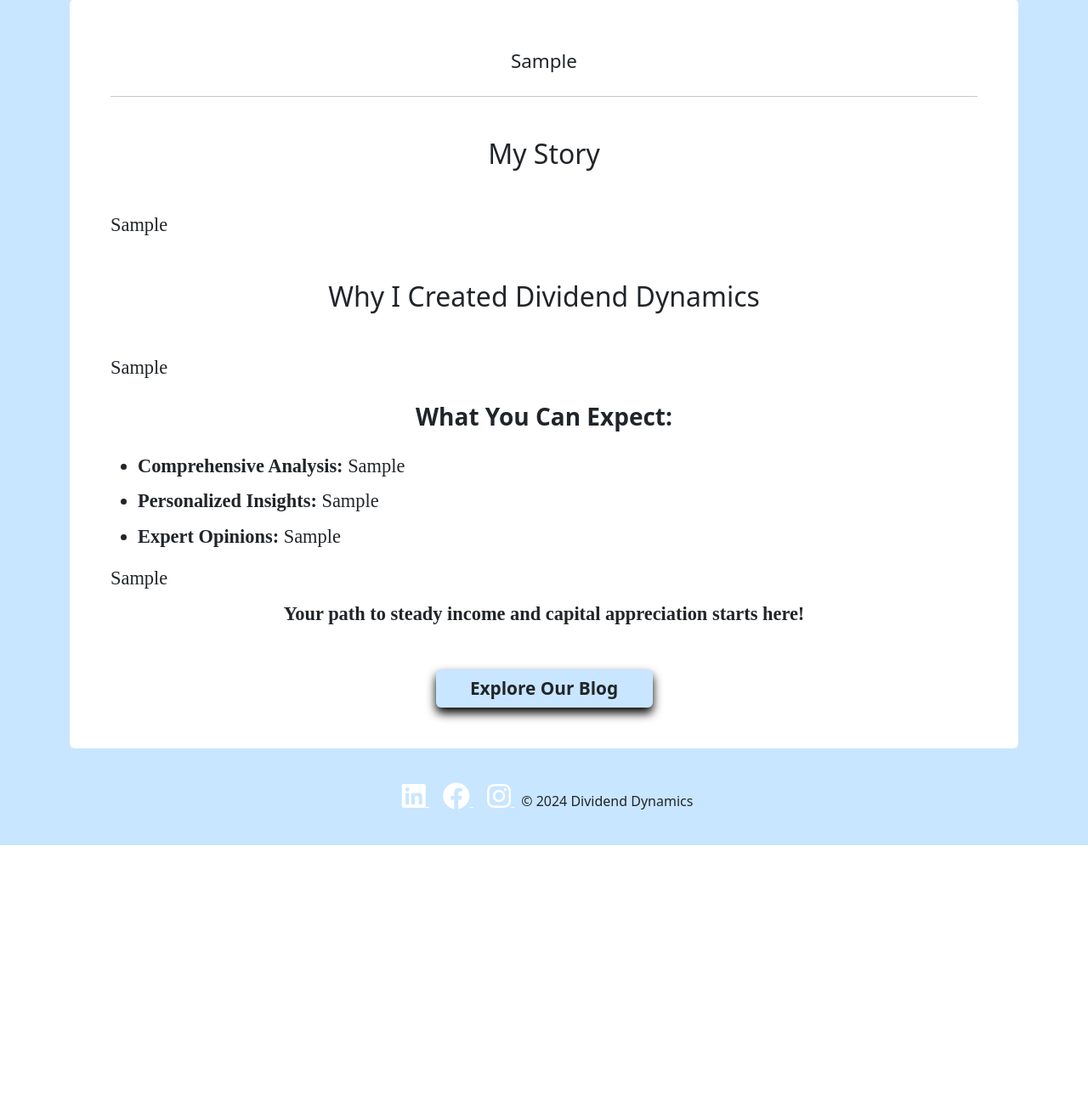
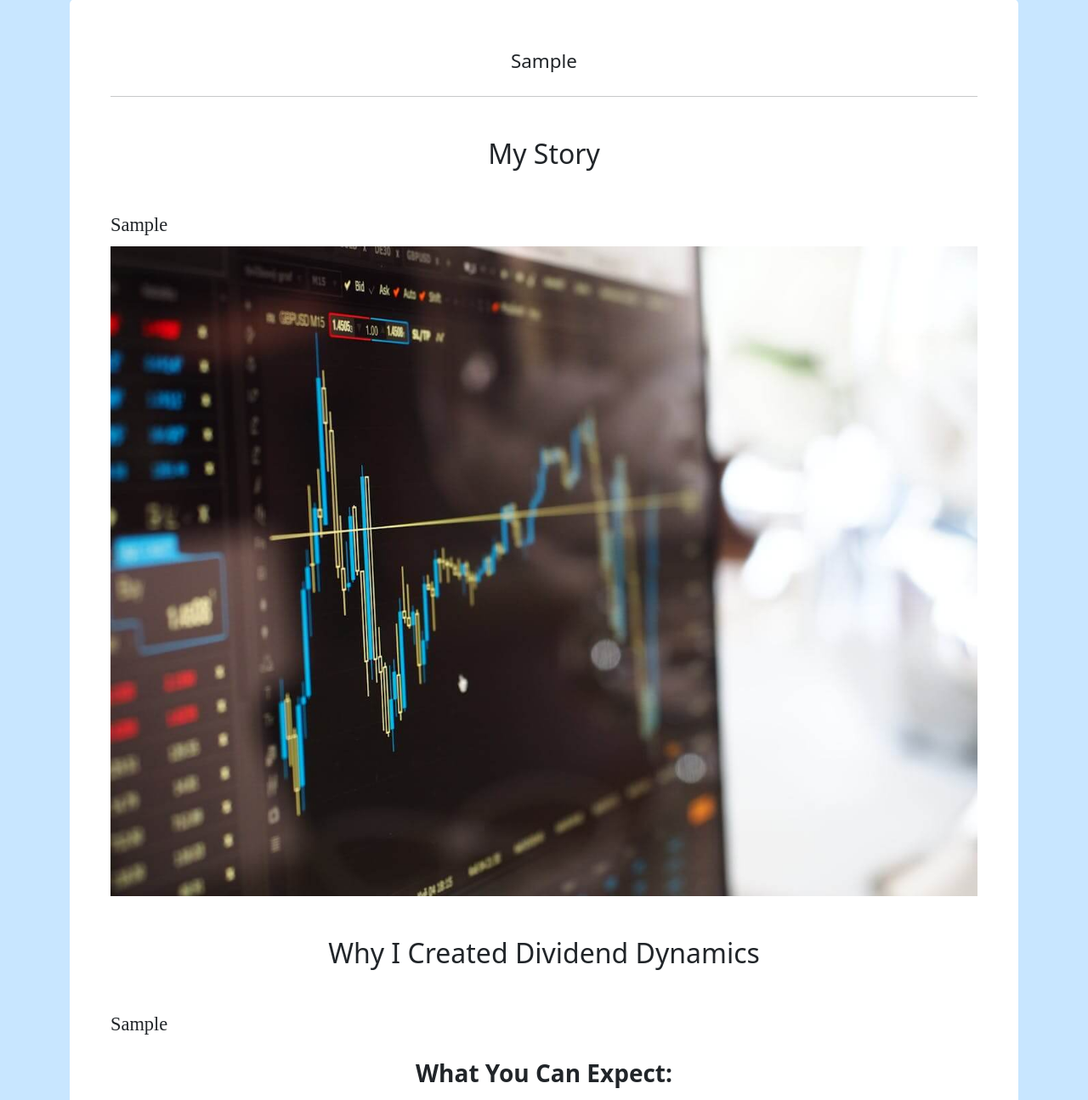
Before and after one commit to Werner-Staeblein/Project-4, a Django app: page /about/ in a window 1280 px wide. Shown: the part 123-1418 px from the top of the page at 85% size. Before the commit the page ends 1118 px from the top, so only its background shows below. Run offline with Django 4.2, Linux system fonts and the light colour scheme; tables that the repository leaves empty hold one stand-in row (values such as "Sample post").

Commit message:
Simplify use of static image for about app. Remove media folder. Adjust settings.

```diff
--- a/about/templates/about/about_page.html
+++ b/about/templates/about/about_page.html
@@ -18,6 +18,10 @@
 
                 <h2 class="my-5 text-center">My Story</h2>
                 <p class="landing-text">{{ about_instance.my_story }}</p>
+
+                <div class="text-center">
+                    <img src="{% static 'images/pexels-picture-no_1_minified.jpg' %}" alt="About Image" class="img-fluid">
+                </div>
 
                 <h2 class="my-5 text-center">Why I Created Dividend Dynamics</h2>
                 <p class="landing-text">{{ about_instance.why_created }}</p>
--- a/diviblog/settings.py
+++ b/diviblog/settings.py
@@ -156,9 +156,6 @@ STATIC_URL = '/static/'
 STATICFILES_DIRS = [os.path.join(BASE_DIR, 'static'), ]
 STATIC_ROOT = os.path.join(BASE_DIR, 'staticfiles')
 
-MEDIA_URL = '/media/'
-MEDIA_ROOT = os.path.join(BASE_DIR, 'media')
-
 # Default primary key field type
 # https://docs.djangoproject.com/en/4.2/ref/settings/#default-auto-field
 
```
Also changed, not shown: media/about_images/pexels-picture-no_1_minified.jpg (deleted), media/about_images/pexels-picture-no_2_minified.jpg (deleted), media/about_images/pexels-picture-no_2_minified_cImjwqh.jpg (deleted).
